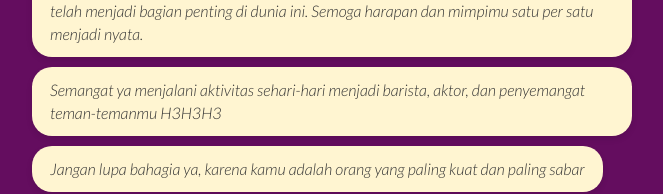
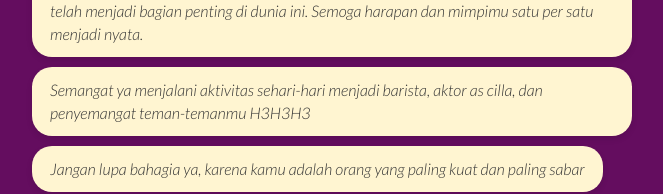
Before and after one commit to secret01-glad/ultahgladys, a plain HTML site: page index.html in a window 1280 px wide. Shown: the part 677-871 px from the top of the page, without its empty margins (308-971 px from the left). Drawn offline with Linux system fonts and the light colour scheme; a web font is replaced by a local one.

Commit message:
Add files via upload

```diff
--- a/index.html
+++ b/index.html
@@ -196,7 +196,7 @@
     Di hari istimewamu ini, aku hanya ingin kau tahu betapa berharganya dirimu dalam dunia ini. Semoga setiap langkahmu selalu dalam lindungan Tuhan, diberi kesehatan, kebahagiaan, dan cinta yang tak pernah habis oleh seseorang yg kau temui. Terima kasih telah menjadi bagian penting di dunia ini. Semoga harapan dan mimpimu satu per satu menjadi nyata.
    </div>
    <div class="bubble">
-    Semangat ya menjalani aktivitas sehari-hari menjadi barista, aktor, dan penyemangat teman-temanmu H3H3H3
+    Semangat ya menjalani aktivitas sehari-hari menjadi barista, aktor as cilla, dan penyemangat teman-temanmu H3H3H3
    </div>
    <div class="bubble">
     Jangan lupa bahagia ya, karena kamu adalah orang yang paling kuat dan paling sabar
```
